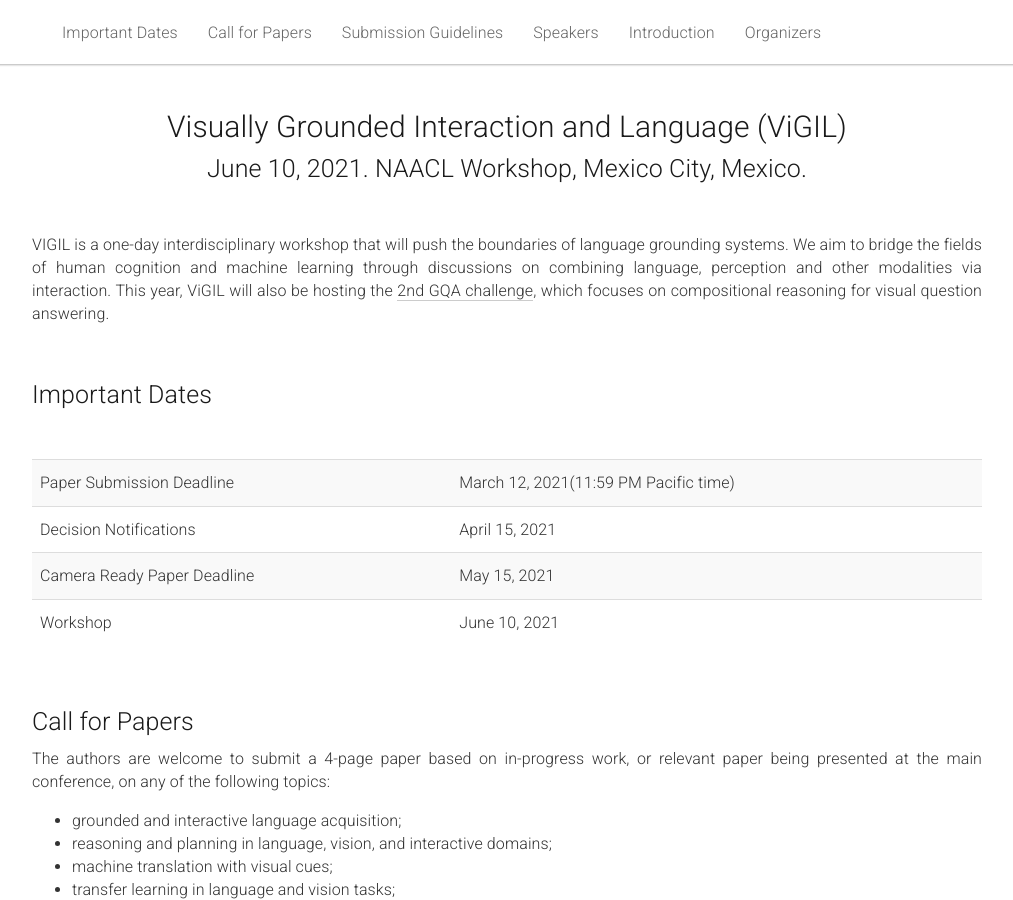
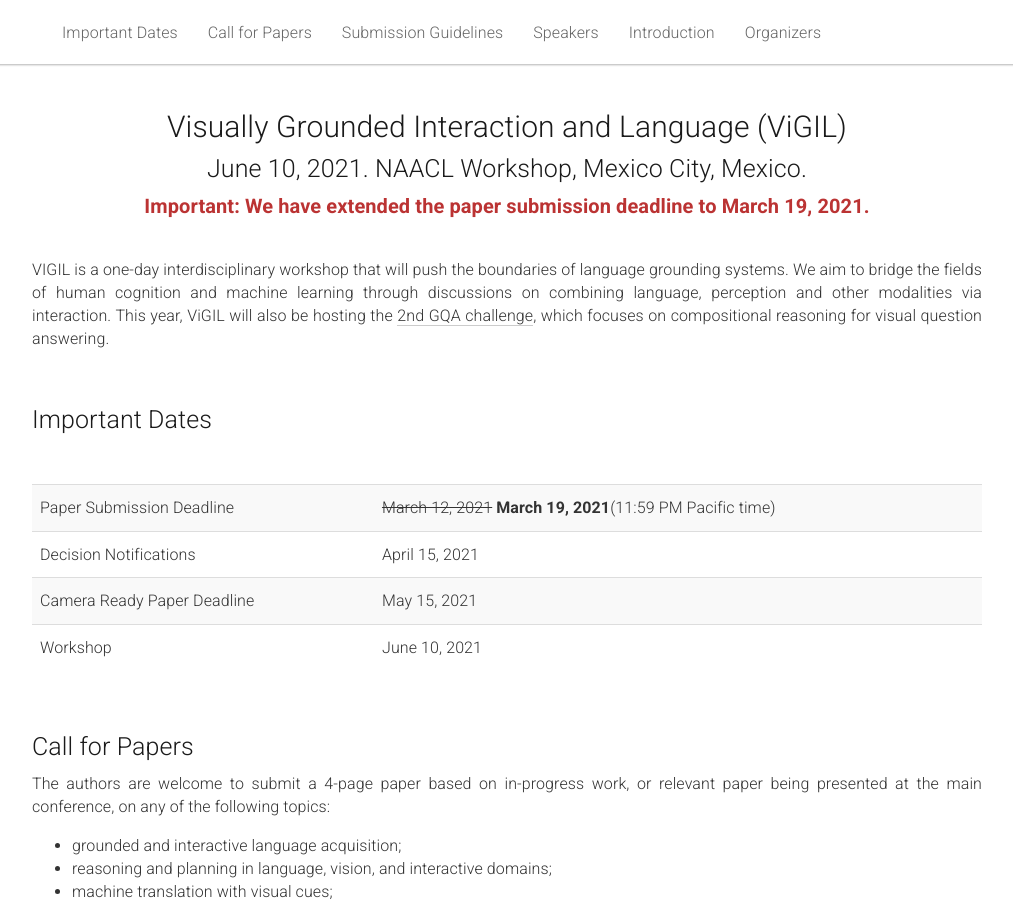
Before and after one commit to vigilworkshop/vigilworkshop.github.io, a Jekyll site: the page built from _pages/home.md, in a window 1280 px wide and 900 px high. Shown: the whole window, without its empty margins (133-1146 px from the left). Built offline with Jekyll 4.4.1, drawn with Linux system fonts in a browser that asks for light colours.

Commit message:
update time

```diff
--- a/_pages/home.md
+++ b/_pages/home.md
@@ -14,6 +14,7 @@ acknowledgements: ""
   <div class="col-xs-12">
     <center><h1>Visually Grounded Interaction and Language (ViGIL)</h1></center>
     <center><h2>June 10, 2021. NAACL Workshop, Mexico City, Mexico.</h2></center>
+    <center><h3 style="color:#BB3333"><b>Important: We have extended the paper submission deadline to March 19, 2021.</b></h3></center>
   </div>
 </div>
 
@@ -43,7 +44,7 @@ acknowledgements: ""
       <tbody>
         <tr>
           <td>Paper Submission Deadline</td>
-          <td>March 12, 2021(11:59 PM Pacific time)</td>
+          <td><del>March 12, 2021</del> <b>March 19, 2021</b>(11:59 PM Pacific time)</td>
         </tr>
         <tr>
           <td>Decision Notifications</td>
```
